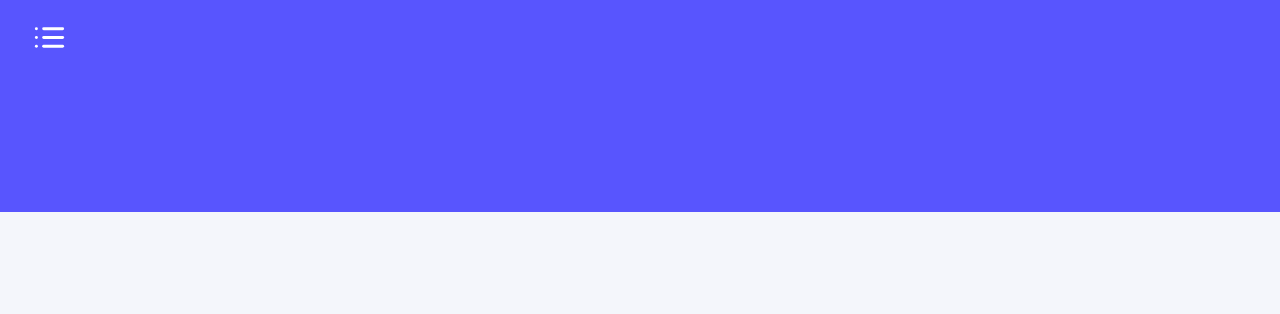
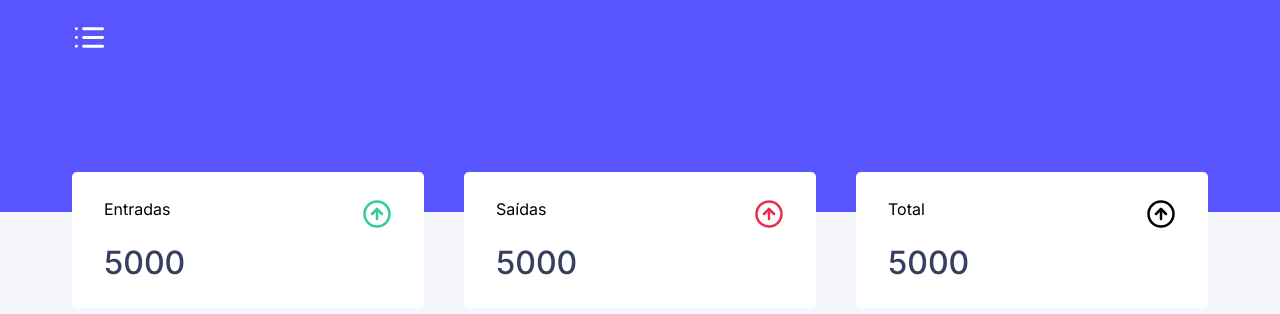
Before and after one commit to raulneto90/virtualwallet, a React (Create React App) app in the folder frontend/: page / in a window 1280 px wide. Shown: the top 314 px of the page. Built offline with nearby package versions, Linux system fonts and the light colour scheme.

Commit message:
Created cards

```diff
--- /dev/null
+++ b/frontend/src/components/Card/index.tsx
@@ -0,0 +1,24 @@
+import React from 'react';
+import { FiArrowUpCircle } from 'react-icons/fi';
+import { Container } from './styles';
+
+interface ICardProps {
+  title: string;
+  type: 'income' | 'outcome' | 'total';
+  value: number;
+}
+
+const Card: React.FC<ICardProps> = ({ title, type, value }: ICardProps) => {
+  return (
+    <Container>
+      <header>
+        <p>{title}</p>
+        <FiArrowUpCircle size={30} className={type} />
+      </header>
+
+      <h1>{value}</h1>
+    </Container>
+  );
+};
+
+export default Card;
--- /dev/null
+++ b/frontend/src/components/Card/styles.ts
@@ -0,0 +1,34 @@
+import styled from 'styled-components';
+
+export const Container = styled.div`
+  background-color: #fff;
+  display: flex;
+  flex-direction: column;
+
+  justify-content: center;
+
+  width: 352px;
+  height: 136px;
+  border-radius: 5px;
+  padding: 20px 32px;
+
+  header {
+    display: flex;
+    justify-content: space-between;
+
+    .income {
+      color: #33cc95;
+    }
+
+    .outcome {
+      color: #e62e4d;
+    }
+  }
+
+  h1 {
+    margin-top: 14px;
+    font-size: 32px;
+    font-weight: 500;
+    color: #363f5f;
+  }
+`;
--- a/frontend/src/components/Header/styles.ts
+++ b/frontend/src/components/Header/styles.ts
@@ -5,7 +5,7 @@ export const Container = styled.div`
 
   header {
     width: 100%;
-    max-width: 1440px;
+    max-width: 1200px;
     margin: 0 auto;
     height: 212px;
 
--- a/frontend/src/pages/Dashboard/index.tsx
+++ b/frontend/src/pages/Dashboard/index.tsx
@@ -1,11 +1,21 @@
 import React from 'react';
+import Card from '../../components/Card';
 import Header from '../../components/Header';
+
+import { Container, TransactionOverview } from './styles';
 
 const Dashboard: React.FC = () => {
   return (
-    <main>
+    <Container>
       <Header />
-    </main>
+      <main>
+        <TransactionOverview>
+          <Card title="Entradas" type="income" value={5000} />
+          <Card title="Saídas" type="outcome" value={5000} />
+          <Card title="Total" type="total" value={5000} />
+        </TransactionOverview>
+      </main>
+    </Container>
   );
 };
 
--- /dev/null
+++ b/frontend/src/pages/Dashboard/styles.ts
@@ -0,0 +1,18 @@
+import styled from 'styled-components';
+
+export const Container = styled.div`
+  main {
+    width: 100%;
+    max-width: 1200px;
+    margin: 0 auto;
+    padding: 0 32px;
+  }
+`;
+
+export const TransactionOverview = styled.div`
+  margin-top: -40px;
+
+  display: flex;
+  justify-content: space-between;
+  align-items: center;
+`;
```
